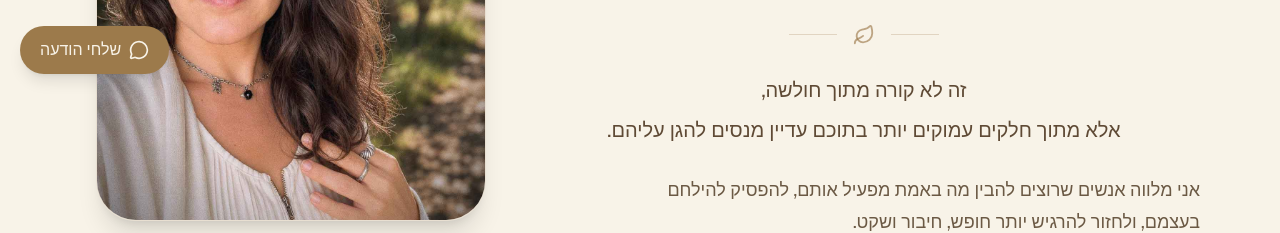
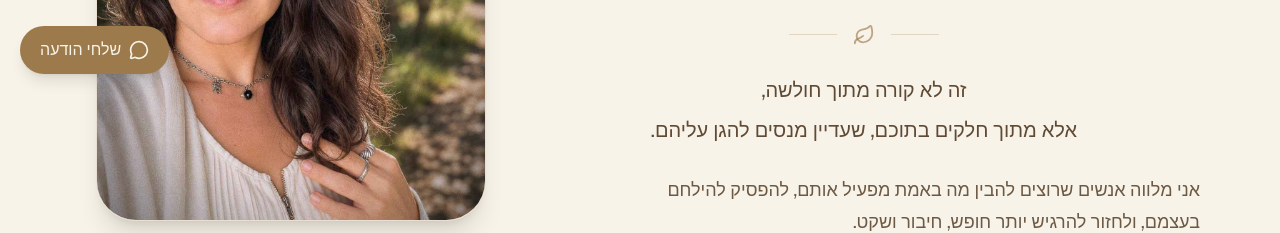
Before and after one commit to shahar27/shahar-landing, a Next.js app: page / in a window 1280 px wide. Shown: the part 706-939 px from the top of the page. Built offline with nearby package versions, Linux system fonts and the light colour scheme.

Commit message:
fix metadata

```diff
--- a/app/page.tsx
+++ b/app/page.tsx
@@ -166,7 +166,7 @@ export default function ShaharLandingPage() {
             <p className="text-base md:text-xl leading-8 md:leading-10 text-[#5F4A35]">
               זה לא קורה מתוך חולשה,
               <br />
-              אלא מתוך חלקים עמוקים יותר בתוכם עדיין מנסים להגן עליהם.
+              אלא מתוך חלקים בתוכם, שעדיין מנסים להגן עליהם.
             </p>
           </div>
 
```
